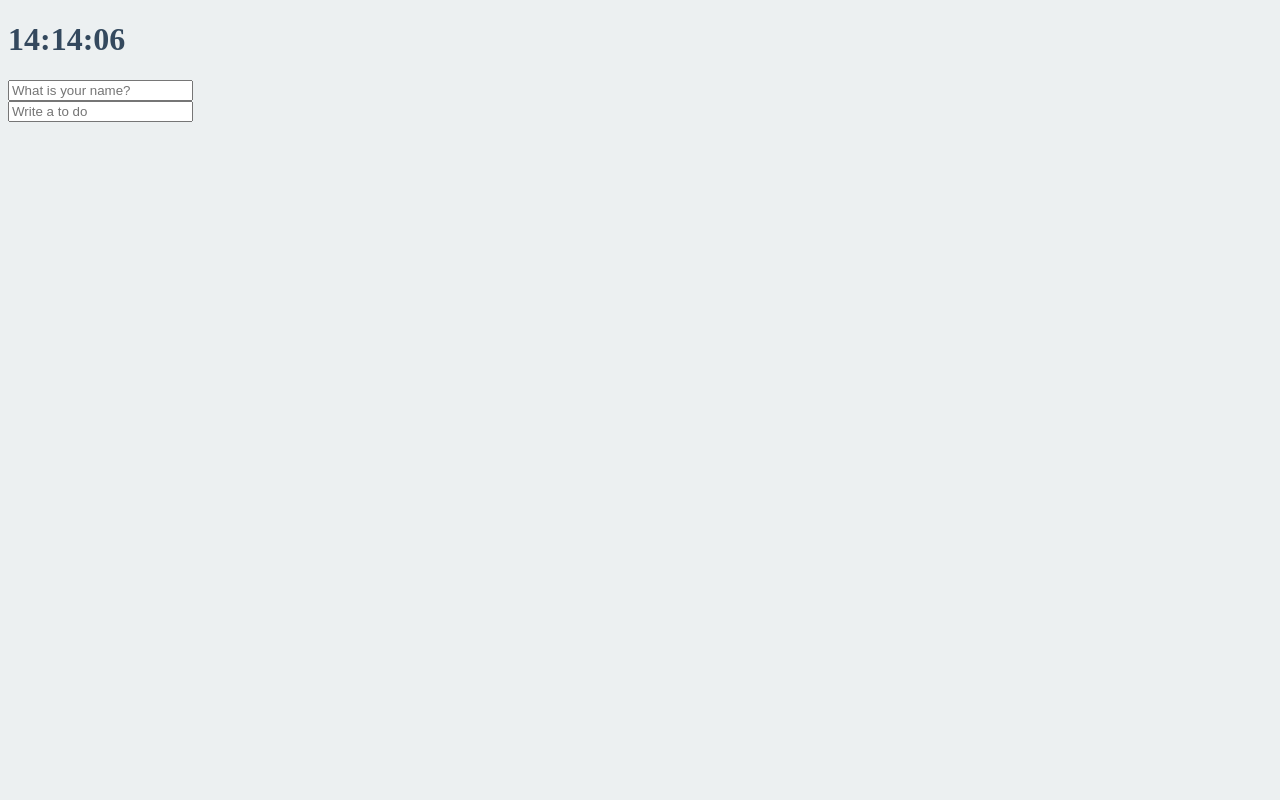
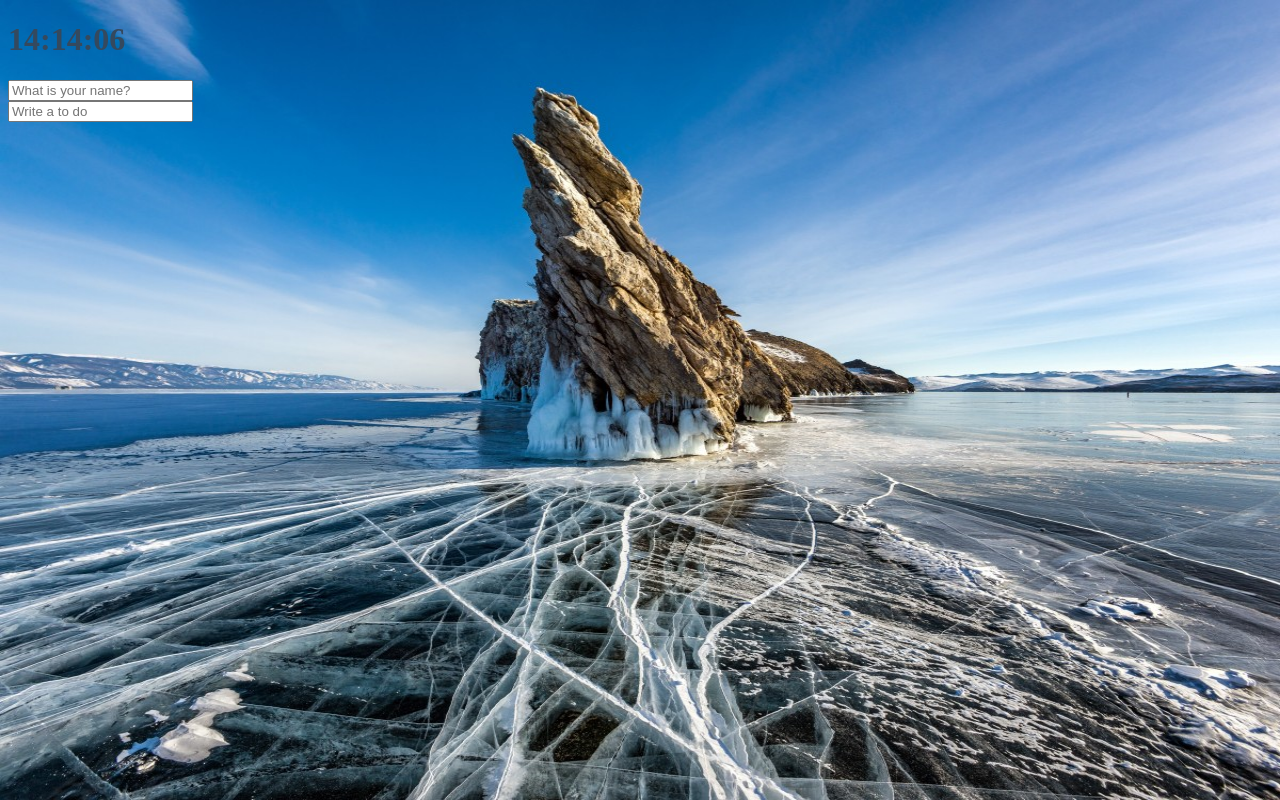
Before and after one commit to realhee/vanillajs-todoapp, a plain HTML site: page index.html in a window 1280 px wide. Drawn offline with Linux system fonts and the light colour scheme.

Commit message:
6. Math.random()을 이용한 Background 적용

```diff
--- /dev/null
+++ b/bg.js
@@ -0,0 +1,28 @@
+const body = document.querySelector("body");
+
+const IMG_NUMBER = 4;
+
+function genRandom() {
+
+}
+
+function paintRandom(imgNumber) {
+    const image = new Image();
+    image.src = `./images/${imgNumber+1}.jpg`;
+    image.classList.add("bgImage");
+    body.prepend(image);
+
+};
+
+function genRandom() {
+    const number = Math.floor(Math.random() * IMG_NUMBER);
+    return number;
+}
+
+function init() {
+    const randomNumber = genRandom();
+    paintRandom(randomNumber);
+
+}
+
+init();
--- a/index.css
+++ b/index.css
@@ -1,6 +1,7 @@
 body {
-  background-color: #ecf0f1;
+  background-color: #2c3e50;
 }
+
 .btn {
   cursor: pointer;
 }
@@ -12,10 +13,31 @@ body {
 .clicked {
 color: #7f8c8d;
 }
+
 .form,
 .greetings {
 display: none;
 }
+
 .showing {
 display: block;
 }
+
+@keyframes fadeIn {
+  from {
+    opacity: 0;
+  }
+  to {
+    opacity: 1;
+  }
+}
+
+.bgImage {
+  position: absolute;
+  top: 0;
+  left: 0;
+  width: 100%;
+  height: 100%;
+  z-index: -1;
+  animation: fadeIn 0.5s linear;
+}
--- a/index.html
+++ b/index.html
@@ -21,9 +21,10 @@
     <ul class="js-toDoList">
     </ul>
     <script src="clock.js"></script>
-    <script src="gretting.js"></script>
+    <script src="greeting.js"></script>
     <script src="clock.js"></script>
     <script src="todo.js"></script>
+    <script src="bg.js"></script>
 </body>
 
 </html>
```
Also changed, not shown: greeting.js (renamed from gretting.js), images/1.jpg (added), images/2.jpg (added), images/3.jpg (added), images/4.jpg (added), 1 other file.
